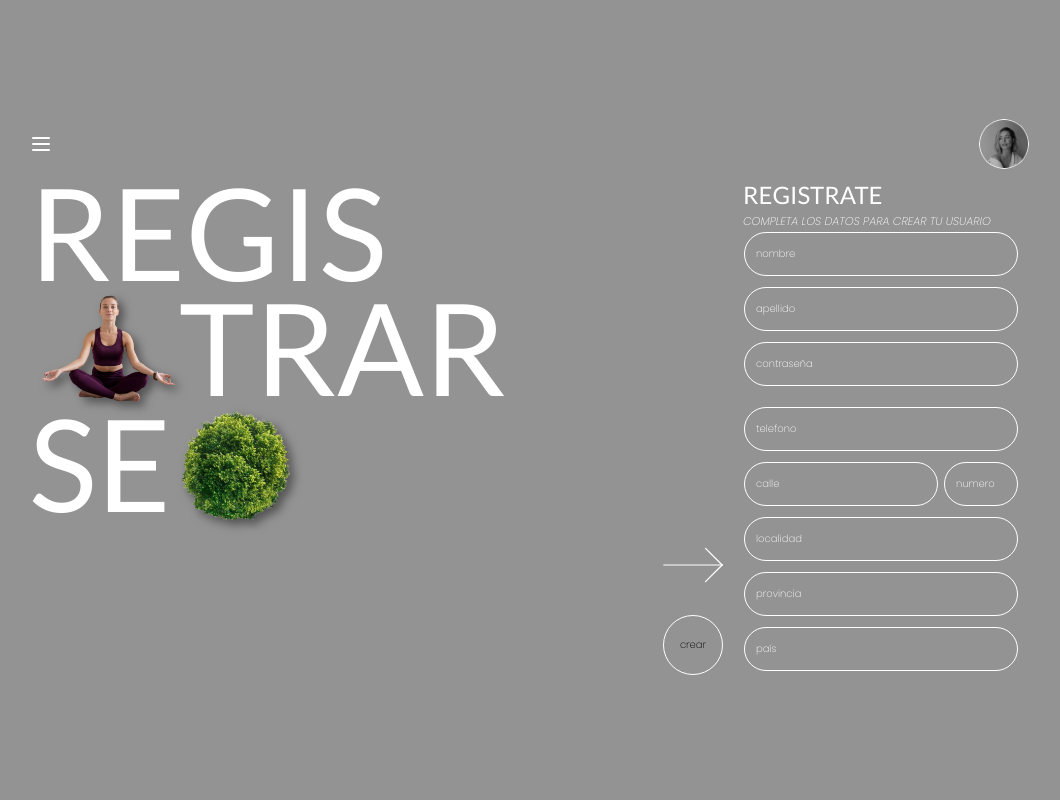
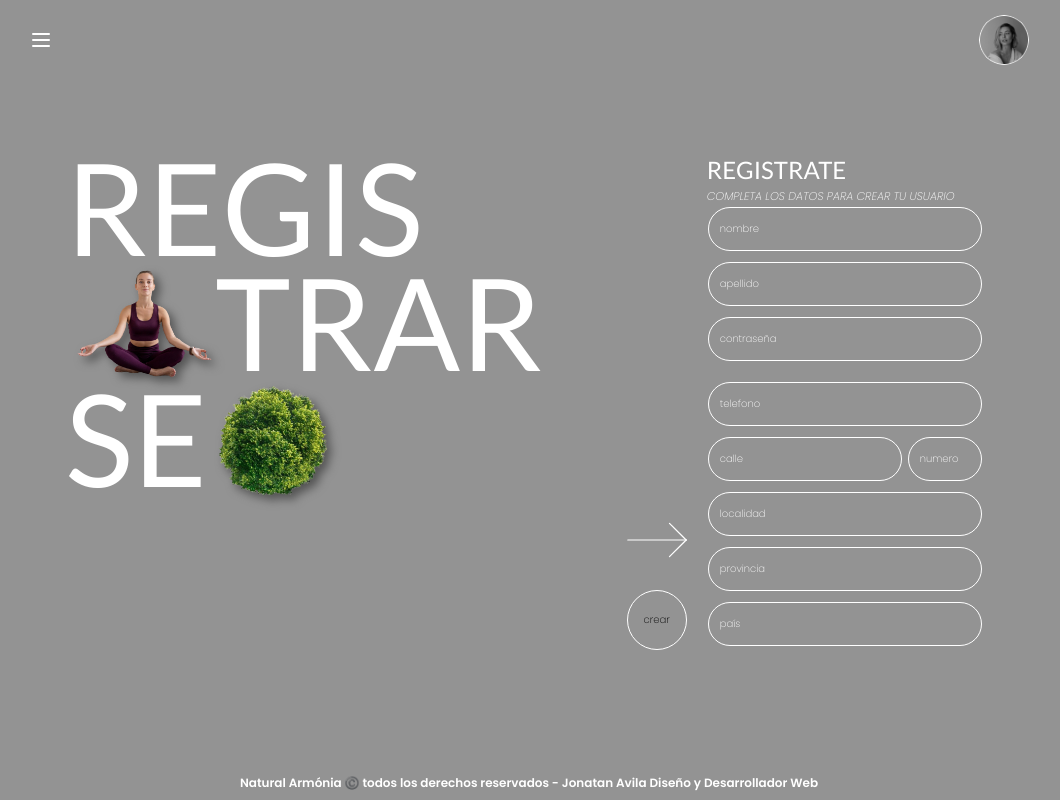
Before and after one commit to JONAAVILA/natural-harmony, a React (Vite) app: page /signin in a window 1280 px wide. Shown: the whole page, without its empty margins (111-1171 px from the left). Built offline with nearby package versions, Linux system fonts and the light colour scheme.

Commit message:
create footer

```diff
--- a/index.html
+++ b/index.html
@@ -15,4 +15,5 @@
     <div id="root"></div>
     <script type="module" src="/src/main.jsx"></script>
   </body>
+  <footer>Natural Armónia ©️ todos los derechos reservados - <a href="https://www.google.com/search?q=Jonatan+Avila+Desarrollador+Web+Full+Stack+-+Dise%C3%B1ador+Web&stick=H4sIAAAAAAAA_-NgU1I1qLA0TTQ2SktOSjFPNktLNDG3MqhISTE1NzA3tDA1MzdMszRIXcRq7ZWfl1iSmKfgWJaZk6jgklqcWFSUn5OTmJJfpBCemqTgVpqToxBckpicraCr4JJZnHp4I0wOALOQqlZnAAAA&hl=es-419&mat=CVgOLeHDGpajElcBezTaAcrisFWb4vYmoNvFKCjnUfwmllQE00eOHqFyUGvyW8QKj3LTJ4c6ZZ4feRc0ltuD2nOuIx_t-lS0cF7qBHctfjg_-Z-lnQJBiV4V5WhUeV7bqIk&authuser=0">Jonatan Avila Diseño y Desarrollador Web</a></footer>
 </html>
--- a/src/components/forms/signin/signin.form.css
+++ b/src/components/forms/signin/signin.form.css
@@ -2,7 +2,7 @@
     display: flex;
     flex-direction: row-reverse;
     align-items: flex-end;
-    width: 400px;
+    width: 450px;
     margin-bottom: 0;
 }
 .form_user_error{
--- a/src/components/navbar/navbar.css
+++ b/src/components/navbar/navbar.css
@@ -1,7 +1,11 @@
 .navbar_container{
+    position: fixed;
     display: flex;
     align-items: center;
     justify-content: space-between;
+    top: 15px;
+    right: 50%;
+    transform: translateX(50%);
     width: 1000px;
 }
 .navbar_home{
--- a/src/index.css
+++ b/src/index.css
@@ -25,6 +25,22 @@ body {
   align-items: center;
   justify-content: center;
   height: 100vh;
+}
+footer{
+  position: absolute;
+  left: 50%;
+  transform: translateX(-50%);
+  padding-bottom: 10px;
+  display: flex;
+  align-items: center;
+  justify-content: center;
+  height: 15px;
+  bottom: 0;
+  font-weight: 600;
+  font-size: 12px;
+  a{
+    margin-left: 3px;
+  }
 }
 input{
   outline: none;
```
